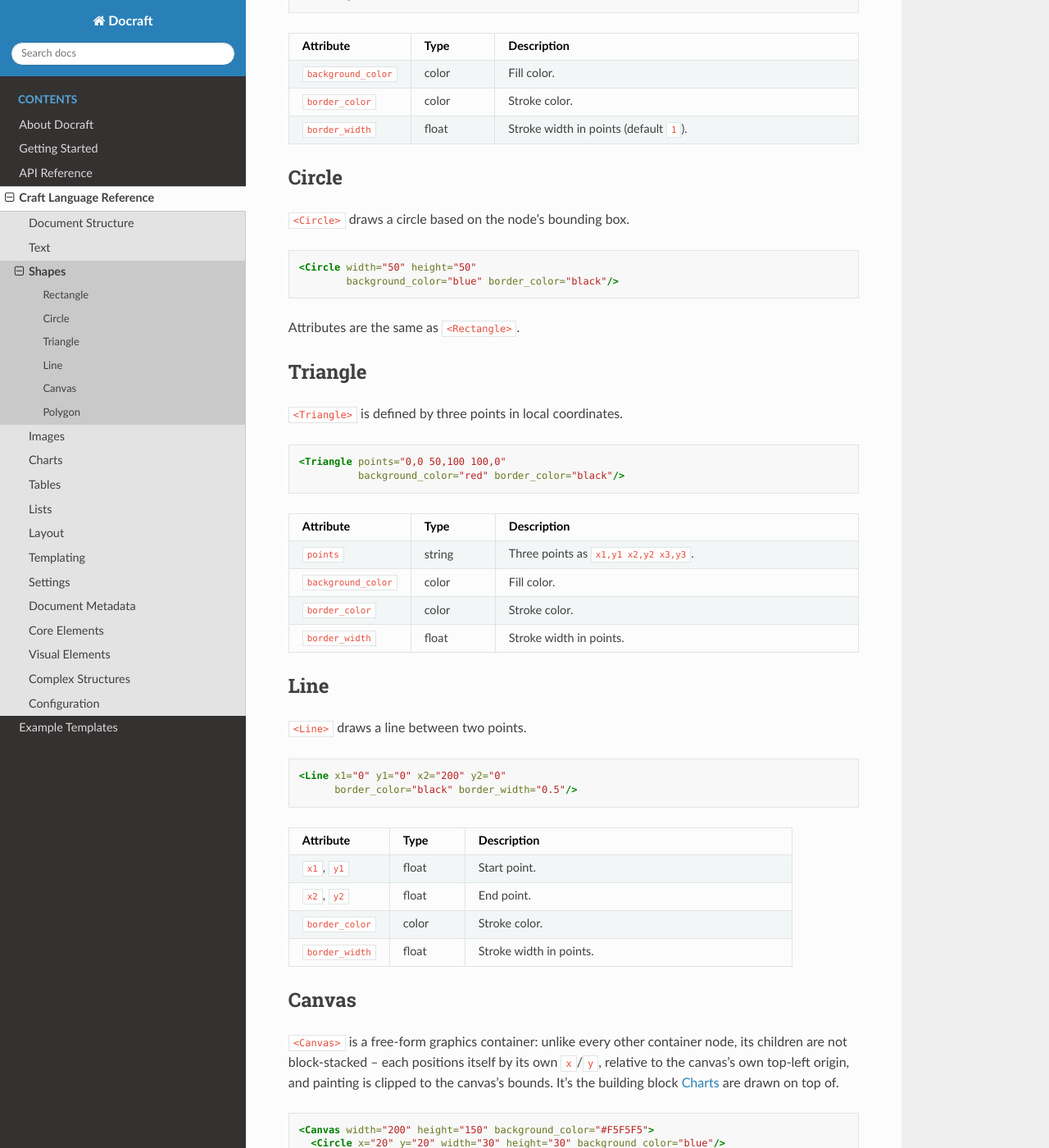
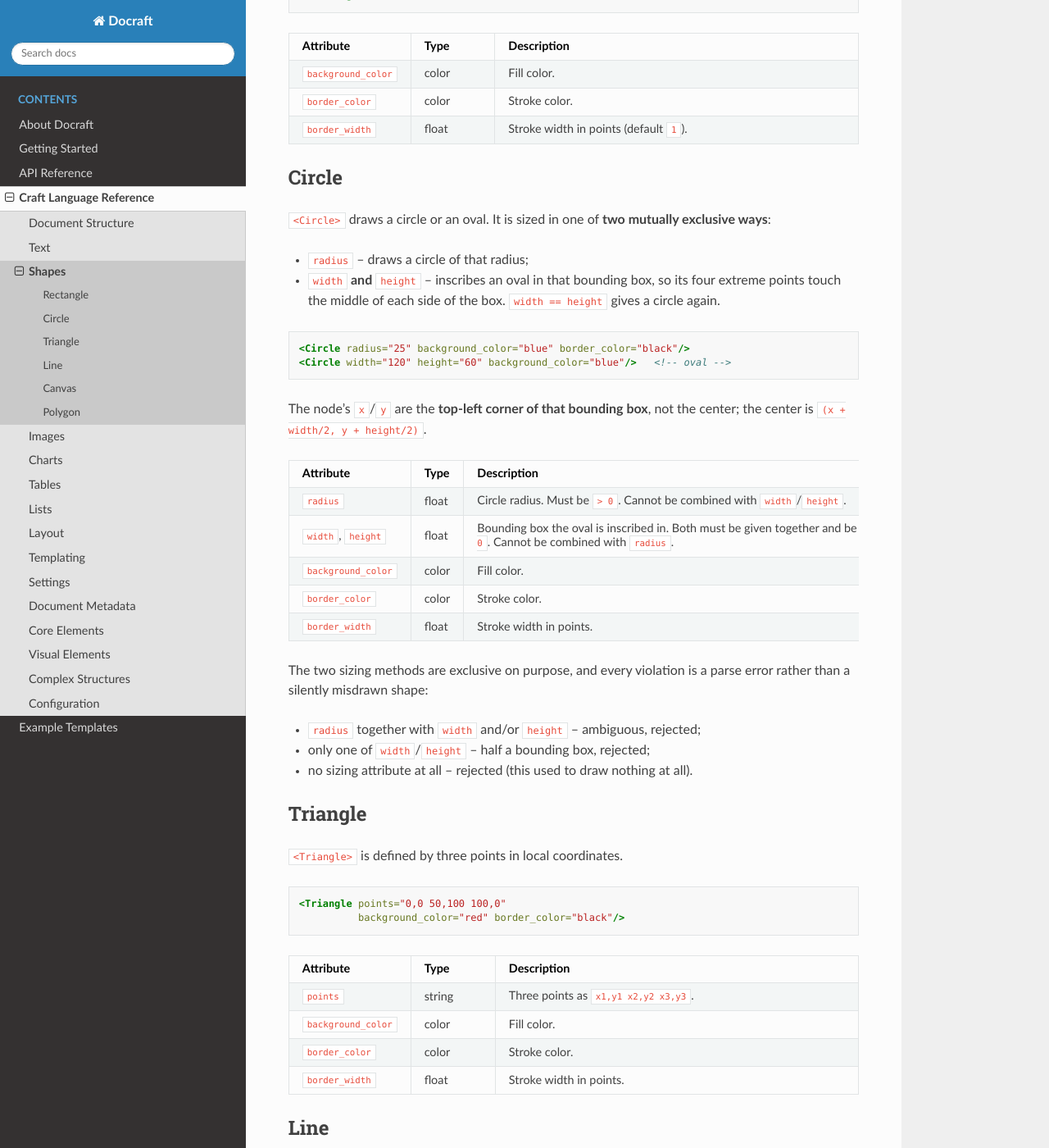
Before and after one commit to Cadons/Docraft, a Sphinx documentation site: the page built from doc/source/craft_language/shapes.rst, in a window 1280 px wide and 1400 px high, scrolled down 433 px. Shown: the whole window at 82% size. Built offline with Sphinx 7.4.7 and the Read the Docs theme 3.1.0, drawn with Linux system fonts in a browser that asks for light colours; some of the changed text lies outside the part shown.

Commit message:
docs(craft): document Circle sizing rules and Line anchor semantics
The shapes reference carried the very markup that issue #38 reported as
broken (a Circle sized by width/height, a Line halfway down a Canvas), so
it now states the rules both actually follow: Circle's two mutually
exclusive sizing forms and what each rejection means, and that a Line's
endpoints are offsets from its anchor rather than a self-contained box.

Also regenerates the charts dashboard screenshot, which was taken while the
bug was live and showed neither of the two divider lines its own markup
declares, and fixes the medical-report signature rule, whose x2 ran past
the content width once endpoints stopped being re-based.

Canvas and Chart were missing from the element lists in the Craft reference;
added there too, with a Canvas section the Line semantics now point at.

Co-Authored-By: Claude Opus 5 <noreply@anthropic.com>
Claude-Session: https://claude.ai/code/session_01UhwB67PHYysjXtKcCzHcY8

```diff
--- a/doc/source/craft_language/shapes.rst
+++ b/doc/source/craft_language/shapes.rst
@@ -37,14 +37,52 @@ Rectangle
 Circle
 ------
 
-``<Circle>`` draws a circle based on the node's bounding box.
+``<Circle>`` draws a circle or an oval. It is sized in one of **two mutually exclusive
+ways**:
+
+* ``radius`` -- draws a circle of that radius;
+* ``width`` **and** ``height`` -- inscribes an oval in that bounding box, so its four
+  extreme points touch the middle of each side of the box. ``width == height`` gives a
+  circle again.
 
 .. code-block:: xml
 
-   <Circle width="50" height="50"
-           background_color="blue" border_color="black"/>
+   <Circle radius="25" background_color="blue" border_color="black"/>
+   <Circle width="120" height="60" background_color="blue"/>   <!-- oval -->
 
-Attributes are the same as ``<Rectangle>``.
+The node's ``x``/``y`` are the **top-left corner of that bounding box**, not the center;
+the center is ``(x + width/2, y + height/2)``.
+
+.. list-table::
+   :header-rows: 1
+   :widths: 20 15 65
+
+   * - Attribute
+     - Type
+     - Description
+   * - ``radius``
+     - float
+     - Circle radius. Must be ``> 0``. Cannot be combined with ``width``/``height``.
+   * - ``width``, ``height``
+     - float
+     - Bounding box the oval is inscribed in. Both must be given together and be ``> 0``.
+       Cannot be combined with ``radius``.
+   * - ``background_color``
+     - color
+     - Fill color.
+   * - ``border_color``
+     - color
+     - Stroke color.
+   * - ``border_width``
+     - float
+     - Stroke width in points.
+
+The two sizing methods are exclusive on purpose, and every violation is a parse error
+rather than a silently misdrawn shape:
+
+* ``radius`` together with ``width`` and/or ``height`` -- ambiguous, rejected;
+* only one of ``width``/``height`` -- half a bounding box, rejected;
+* no sizing attribute at all -- rejected (this used to draw nothing at all).
 
 Triangle
 --------
@@ -86,6 +124,19 @@ Line
    <Line x1="0" y1="0" x2="200" y2="0"
          border_color="black" border_width="0.5"/>
 
+The endpoints are **offsets from the line's own anchor**, exactly like the local points
+of a ``<Triangle>``/``<Polygon>``. That anchor is:
+
+* inside a :ref:`Canvas <craft-canvas>`, the canvas's top-left origin plus the line's own
+  ``x``/``y`` (both default to ``0``) -- so ``x1``/``y1``/``x2``/``y2`` read directly as
+  canvas coordinates;
+* in normal block flow, wherever the layout cursor currently is.
+
+Since both endpoints are placed independently, an offset shared by the two (a horizontal
+rule partway down a canvas, ``y1="75" y2="75"``) moves the whole segment instead of
+cancelling out. Negative coordinates draw above/left of the anchor; inside a ``<Canvas>``
+they are clipped at its bounds.
+
 .. list-table::
    :header-rows: 1
    :widths: 20 15 65
@@ -95,16 +146,18 @@ Line
      - Description
    * - ``x1``, ``y1``
      - float
-     - Start point.
+     - Start point, relative to the line's anchor.
    * - ``x2``, ``y2``
      - float
-     - End point.
+     - End point, relative to the line's anchor.
    * - ``border_color``
      - color
      - Stroke color.
    * - ``border_width``
      - float
      - Stroke width in points.
+
+.. _craft-canvas:
 
 Canvas
 ------
@@ -114,11 +167,18 @@ its children are not block-stacked -- each positions itself by its own ``x``/``y
 relative to the canvas's own top-left origin, and painting is clipped to the canvas's
 bounds. It's the building block :doc:`charts` are drawn on top of.
 
+The origin is the canvas's **top-left** corner and ``y`` grows **downward**, so the
+center of a ``200x150`` canvas is ``(100, 75)``.
+
 .. code-block:: xml
 
    <Canvas width="200" height="150" background_color="#F5F5F5">
-     <Circle x="20" y="20" width="30" height="30" background_color="blue"/>
-     <Line x1="0" y1="100" x2="200" y2="100" border_color="black"/>
+     <!-- circle centered on the canvas: x/y are the bounding box's top-left corner -->
+     <Circle x="80" y="55" radius="20" background_color="blue"/>
+     <!-- an oval inscribed in a 60x30 box -->
+     <Circle x="10" y="10" width="60" height="30" border_color="black"/>
+     <!-- horizontal rule halfway down -->
+     <Line x1="0" y1="75" x2="200" y2="75" border_color="black"/>
    </Canvas>
 
 ``width``/``height`` are required. Otherwise accepts the same
--- a/doc/source/examples/medical_report.rst
+++ b/doc/source/examples/medical_report.rst
@@ -100,7 +100,9 @@ Template — ``medical_report.craft``
            <Blank/>
 
            <!-- Signature -->
-           <Line x1="350" y1="0" x2="750" y2="0"
+           <!-- x1/x2 are offsets from the cursor, so this rule sits in the
+                right third of the content width, above the signature block -->
+           <Line x1="358" y1="0" x2="535" y2="0"
                  border_color="black" border_width="0.5"/>
            <Layout orientation="horizontal">
                <Text weight="0.67"/>
```
Also changed, not shown: README.md (+3 -2 lines), doc/project-doc/craft-language.md (+60 -1 lines), doc/project-doc/users/craft-language.md (+1 -1 lines), doc/source/api/model_shapes.rst (+5 -2 lines), doc/source/_static/charts/dashboard.png.
